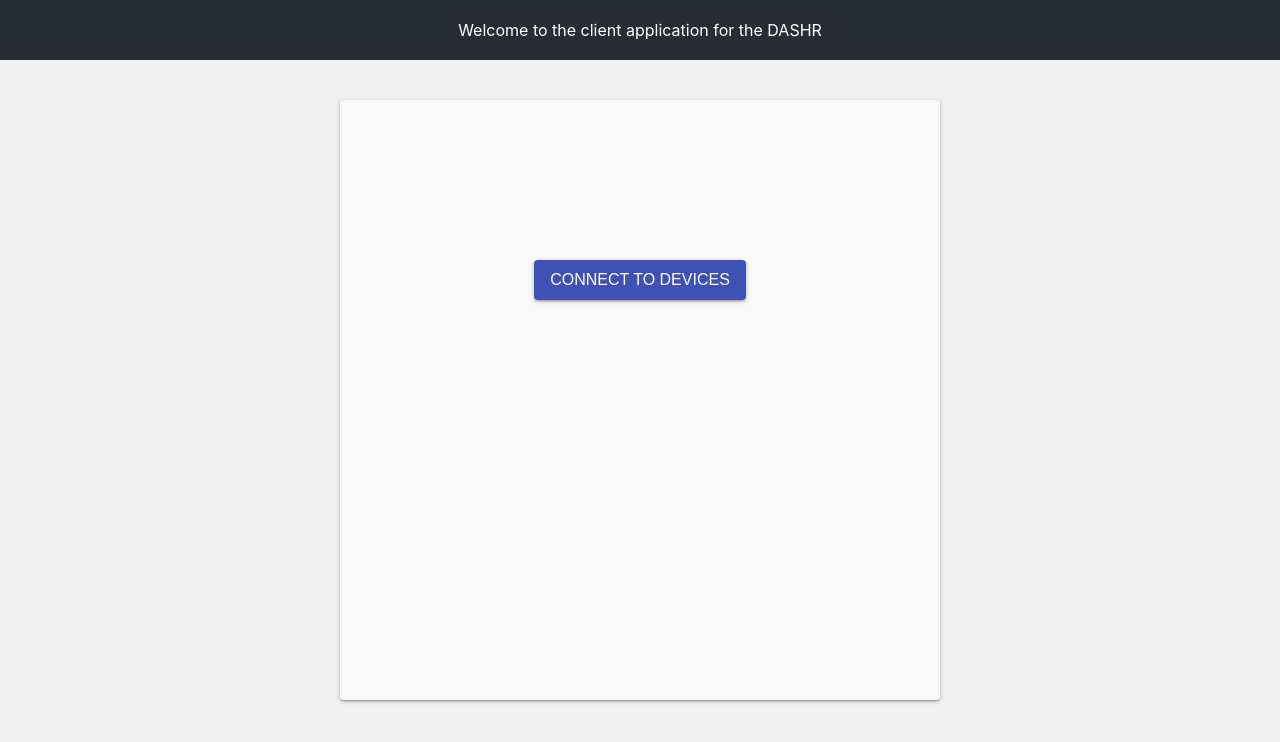
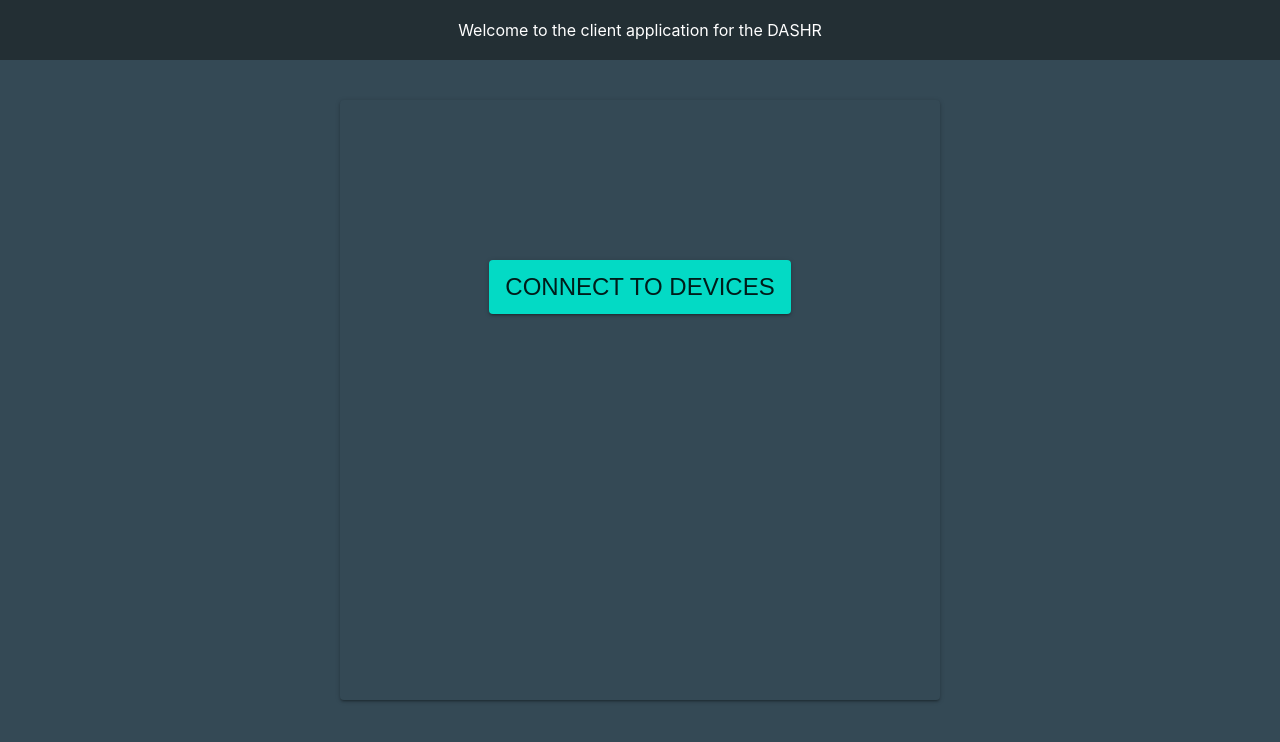
Before and after one commit to oliviagwynn1/HIE_DataDownloader, a React (Create React App) app in the folder front-end/: page / in a window 1280 px wide. Shown: the top 742 px of the page. Built offline with nearby package versions, Linux system fonts and the light colour scheme.

Commit message:
changed the styling

```diff
--- a/front-end/src/home.js
+++ b/front-end/src/home.js
@@ -43,7 +43,6 @@ class Home extends Component {
                 <Button
                     style={styles.connectButtonStyle}
                     variant="raised"
-                    color={"primary"}
                     onClick={this.connectDevices}
                     label={"Connect to Devices"}
                     >
--- a/front-end/src/styling.js
+++ b/front-end/src/styling.js
@@ -2,7 +2,10 @@ import { MuiThemeProvider, createMuiTheme } from '@material-ui/core/styles';
 
 export const theme = createMuiTheme({
   palette: {
-      type:'light',
+      primary: {
+      main: '#232F34',
+    },
+    secondary: {main: "#03DAC5"}
   },
   typography: {
     // Use the system font instead of the default Roboto font.
@@ -15,23 +18,23 @@ export const theme = createMuiTheme({
 
 export var styles = {
     "backgroundStyle":{
-        "backgroundColor": "#F1F1F1",
         "text-align": "center",
-        "height": "100vh"
+        "height": "100vh",
+        "backgroundColor":"#344955"
 
     },
     "headerStyle": {
-        "backgroundColor": "#282c34",
         "font-size": "2vh",
         "color": "white",
         "padding": "2.5vh",
+        "backgroundColor":"#232F34"
     },
     "paperStyle": {
         "height": "75vh",
         "width": "75vh",
         "marginTop": "5vh",
         "display": "inline-block",
-        "backgroundColor": "#f9f9f9",
+        "backgroundColor":"#344955",
 
     },
     "viewStyle": {
@@ -39,7 +42,9 @@ export var styles = {
         "font-size": "2vh",
     },
     "connectButtonStyle": {
-        "font-size": "2vh"
+        "font-size": "3vh",
+        "backgroundColor":"#03DAC5"
+
     }
 
 }
```
